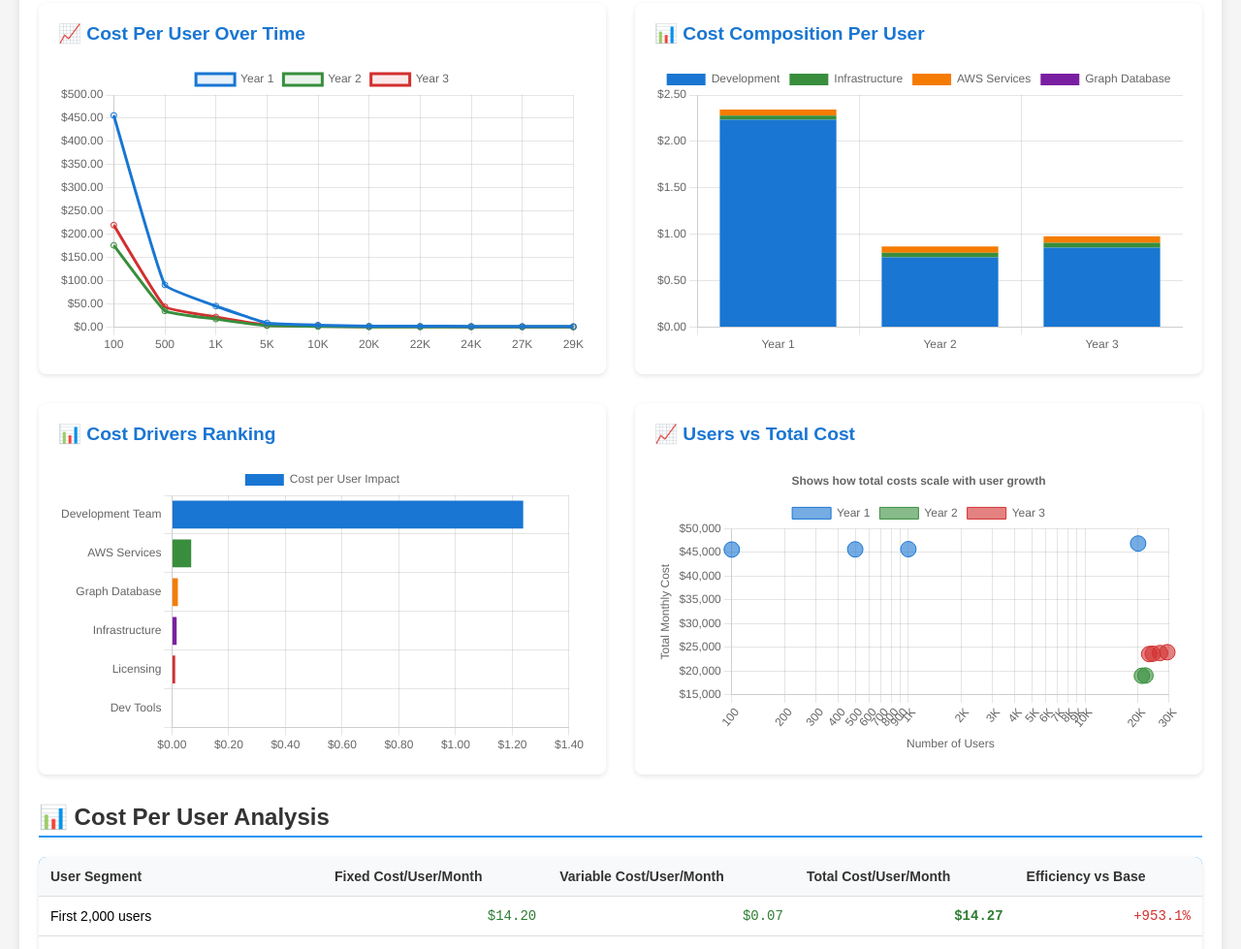
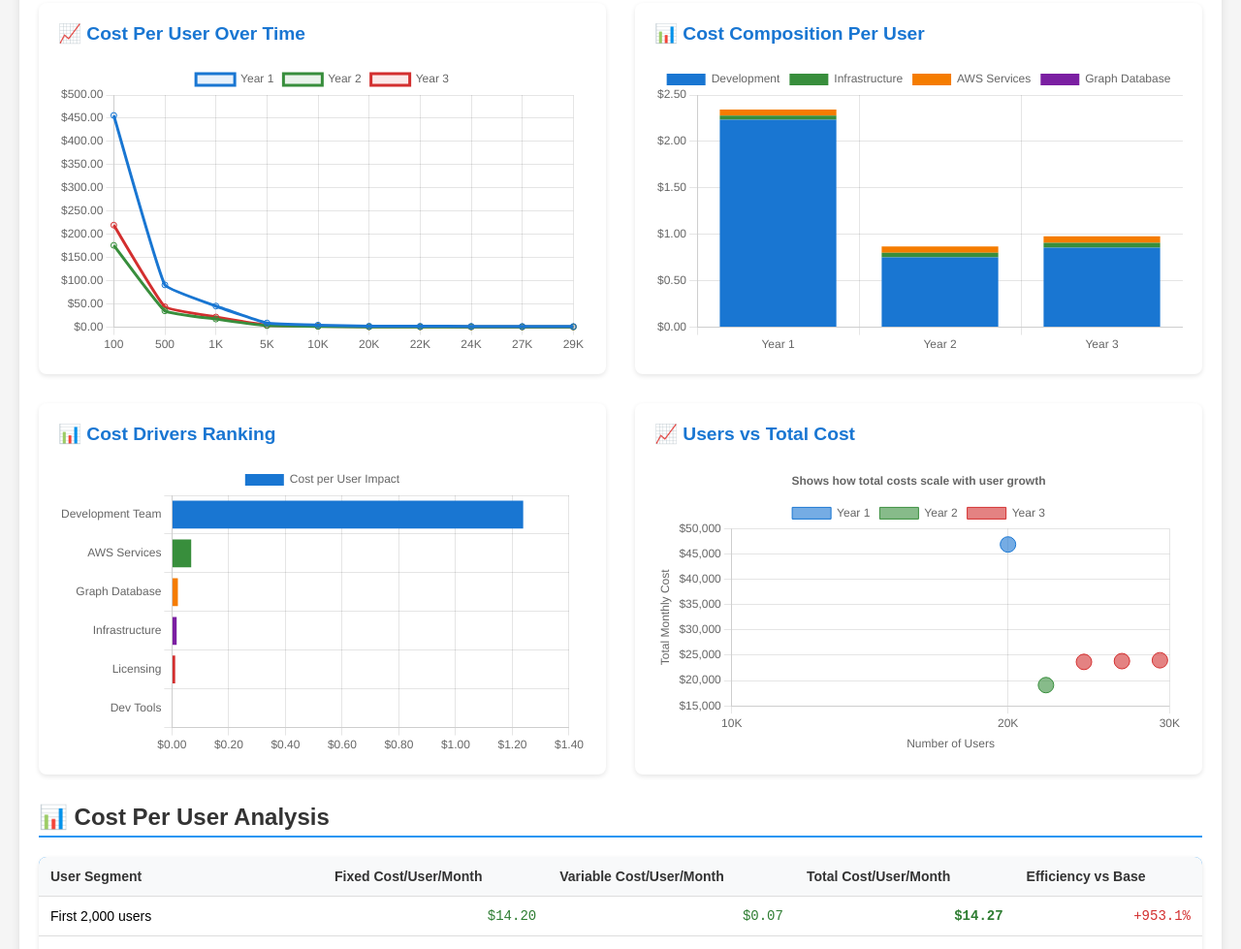
Before and after one commit to MuddyBootsCode/tcocalculator, a plain HTML site: page index.html in a window 1280 px wide. Shown: the part 1329-2308 px from the top of the page at 97% size. Drawn offline with nearby package versions, Linux system fonts and the light colour scheme.

Commit message:
Feature: About to update calculations

```diff
--- a/index.html
+++ b/index.html
@@ -276,7 +276,7 @@
                 <div class="variable-group">
                     <h4>📈 Growth & Scale Controls</h4>
                     <div class="slider-control">
-                        <label>User Growth Rate: <span id="userGrowthValue">10</span></label>
+                        <label>Annual User Growth Rate: <span id="userGrowthValue">10</span></label>
                         <input type="range" id="userGrowthSlider" min="10" max="200" value="10" oninput="updateSliderValue('userGrowthSlider', 'userGrowthValue', '%'); updateFromSlider('userGrowth', this.value);">
                     </div>
                     <div class="slider-control">
@@ -1143,29 +1143,22 @@
             // Generate continuous timeline scale points
             const generateContinuousTimelinePoints = () => {
                 const points = [];
-
-                // Start from a small number
-                points.push(100);
-                points.push(500);
-                points.push(1000);
-
-                // Add the actual year projections
-                points.push(Math.round(year1Users));
+                // Always start with expected users
+                points.push(Math.round(expectedUsers));
+                // Add intermediate increments above expected users
+                const increments = [1.5, 2, 3, 5, 10, 25, 50];
+                increments.forEach(factor => {
+                    const val = Math.round(expectedUsers * factor);
+                    if (val > expectedUsers && val < year3Users) points.push(val);
+                });
+                // Always include year 2 and year 3 projections
                 points.push(Math.round(year2Users));
                 points.push(Math.round(year3Users));
-
-                // Add intermediate points between years
-                const year1ToYear2 = Math.round((year1Users + year2Users) / 2);
-                const year2ToYear3 = Math.round((year2Users + year3Users) / 2);
-                points.push(year1ToYear2);
-                points.push(year2ToYear3);
-
-                // Add future projections if reasonable
+                // Add projections for years 4 and 5 if useful
                 const year4Users = Math.round(expectedUsers * Math.pow(1 + userGrowth, 3));
                 const year5Users = Math.round(expectedUsers * Math.pow(1 + userGrowth, 4));
-                if (year4Users <= 1000000) points.push(year4Users);
-                if (year5Users <= 1000000) points.push(year5Users);
-
+                if (year4Users > year3Users && year4Users <= 1000000) points.push(year4Users);
+                if (year5Users > year3Users && year5Users <= 1000000) points.push(year5Users);
                 // Remove duplicates and sort
                 return [...new Set(points)].sort((a, b) => a - b).filter(p => p > 0);
             };
```
